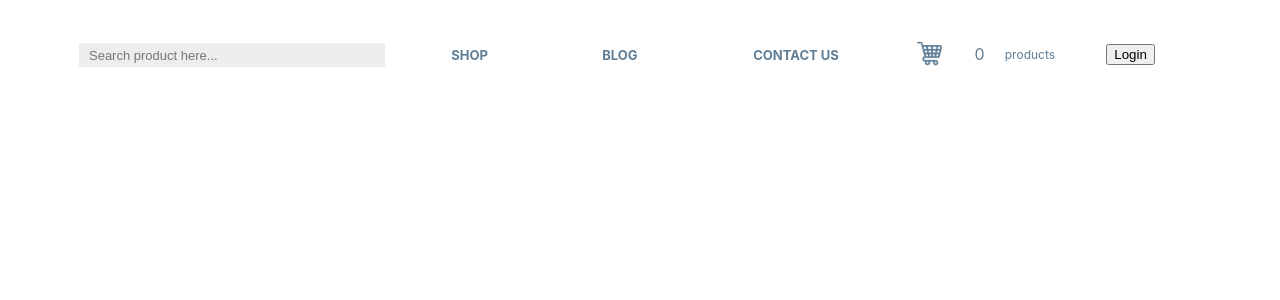
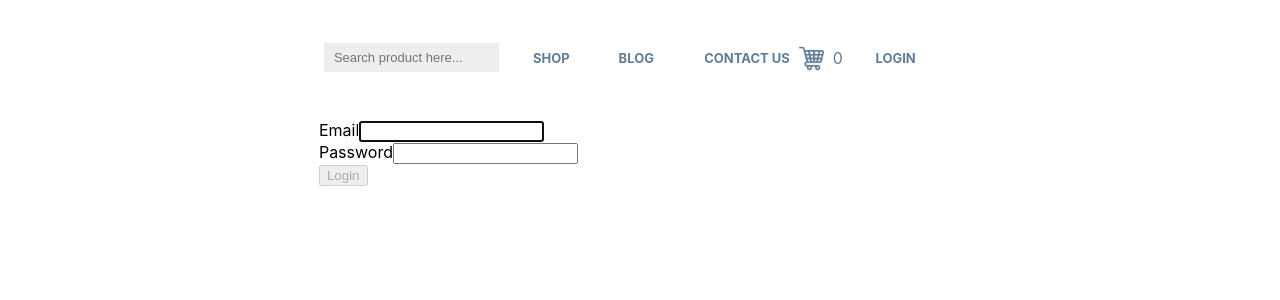
Before and after one commit to NikolasPlatonov/zenbit_store, a React (Create React App) app: page /login in a window 1280 px wide. Shown: the top 300 px of the page. Built offline with nearby package versions, Linux system fonts and the light colour scheme.

Commit message:
Default Login form added

```diff
--- a/package.json
+++ b/package.json
@@ -7,6 +7,7 @@
     "@testing-library/react": "^9.5.0",
     "@testing-library/user-event": "^7.2.1",
     "react": "^16.13.1",
+    "react-bootstrap": "^1.0.0",
     "react-card-flip": "^1.0.10",
     "react-dom": "^16.13.1",
     "react-redux": "^7.2.0",
--- a/src/components/App.js
+++ b/src/components/App.js
@@ -8,6 +8,7 @@ import Cart from './Cart/Cart';
 import { connect } from 'react-redux';
 import { addToCart, deleteFromCart } from './../redux/actions/cart-action';
 import { changeSearchText } from './../redux/actions/products-action';
+import { Login } from './Login/Login';
 
 const App = ({
   data,
@@ -96,6 +97,8 @@ const App = ({
                   <ProductDetails data={data} addToCart={addToCart} />
                 )}
               />
+
+              <Route path="/login" render={() => <Login />} />
             </div>
             <div></div>
           </div>
--- a/src/components/Header/Header.js
+++ b/src/components/Header/Header.js
@@ -33,12 +33,12 @@ export const Header = ({ cartCounter, changeSearchText, searchText }) => {
             </NavLink>
             <div className={s.cart_count}>
               <div>{cartCounter}</div>
-              <div className={s.count_text}>products</div>
+              <div className={s.count_text}></div>
             </div>
           </div>
         </div>
-        <div className={s.login}>
-          <button>Login</button>
+        <div className={s.menu_btn}>
+          <NavLink to="/login">LOGIN</NavLink>
         </div>
       </div>
     </div>
--- a/src/components/Header/Header.module.css
+++ b/src/components/Header/Header.module.css
@@ -5,25 +5,28 @@
 
 .cart {
   display: grid;
-  grid-template-columns: 1fr 2fr;
+  grid-template-columns: 1fr 1fr;
   text-align: center;
 }
 
 .cart img {
   height: 25px;
-  margin-top: 3px;
+  margin-top: 8px;
   /* margin-left: 15px; */
 }
 
 .cart_count {
   display: grid;
-  grid-template-columns: 1fr 1fr;
-  align-items: center;
+  grid-template-columns: 1fr;
   color: #5f7e96;
+  text-align: left;
+  margin-top: 10px;
 }
 
 .count_text {
   font-size: 12px;
+  margin-top: 3px;
+  text-align: left;
 }
 
 .search {
@@ -60,5 +63,10 @@
 }
 
 .login {
+  margin-top: 5px;
+}
+
+.login img {
   text-align: center;
+  height: 30px;
 }
--- /dev/null
+++ b/src/components/Login/Login.js
@@ -0,0 +1,41 @@
+import React, { useState } from 'react';
+import { FormGroup, FormControl, Button, FormLabel } from 'react-bootstrap';
+import s from './Login.module.css';
+
+export const Login = () => {
+  const [email, setEmail] = useState('');
+  const [password, setPassword] = useState('');
+
+  function validateForm() {
+    return email.length > 0 && password.length > 0;
+  }
+
+  function handleSubmit(event) {
+    event.preventDefault();
+  }
+
+  return (
+    <form onSubmit={handleSubmit}>
+      <FormGroup>
+        <FormLabel>Email</FormLabel>
+        <FormControl
+          autoFocus
+          type="email"
+          value={email}
+          onChange={(e) => setEmail(e.target.value)}
+        />
+      </FormGroup>
+      <FormGroup>
+        <FormLabel>Password</FormLabel>
+        <FormControl
+          value={password}
+          onChange={(e) => setPassword(e.target.value)}
+          type="password"
+        />
+      </FormGroup>
+      <Button block bsSize="large" disabled={!validateForm()} type="submit">
+        Login
+      </Button>
+    </form>
+  );
+};
--- /dev/null
+++ b/src/components/Login/Login.module.css
@@ -0,0 +1,8 @@
+.login {
+  padding: 60px 0;
+}
+
+.login form {
+  margin: 0 auto;
+  max-width: 320px;
+}
```
Also changed, not shown: src/assets/images/login_button.png (added), 1 other file (tests, documents, lock files or other folders).
